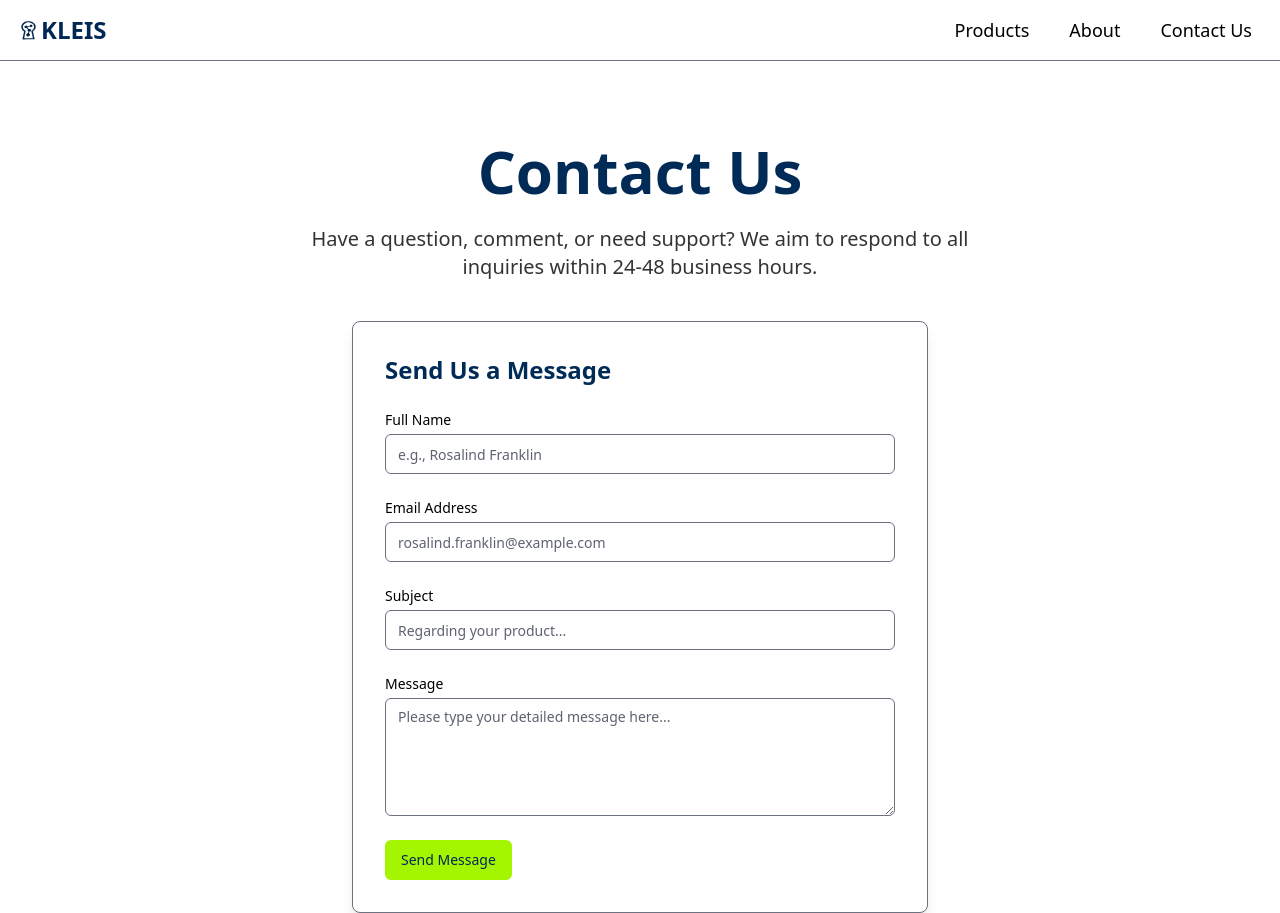
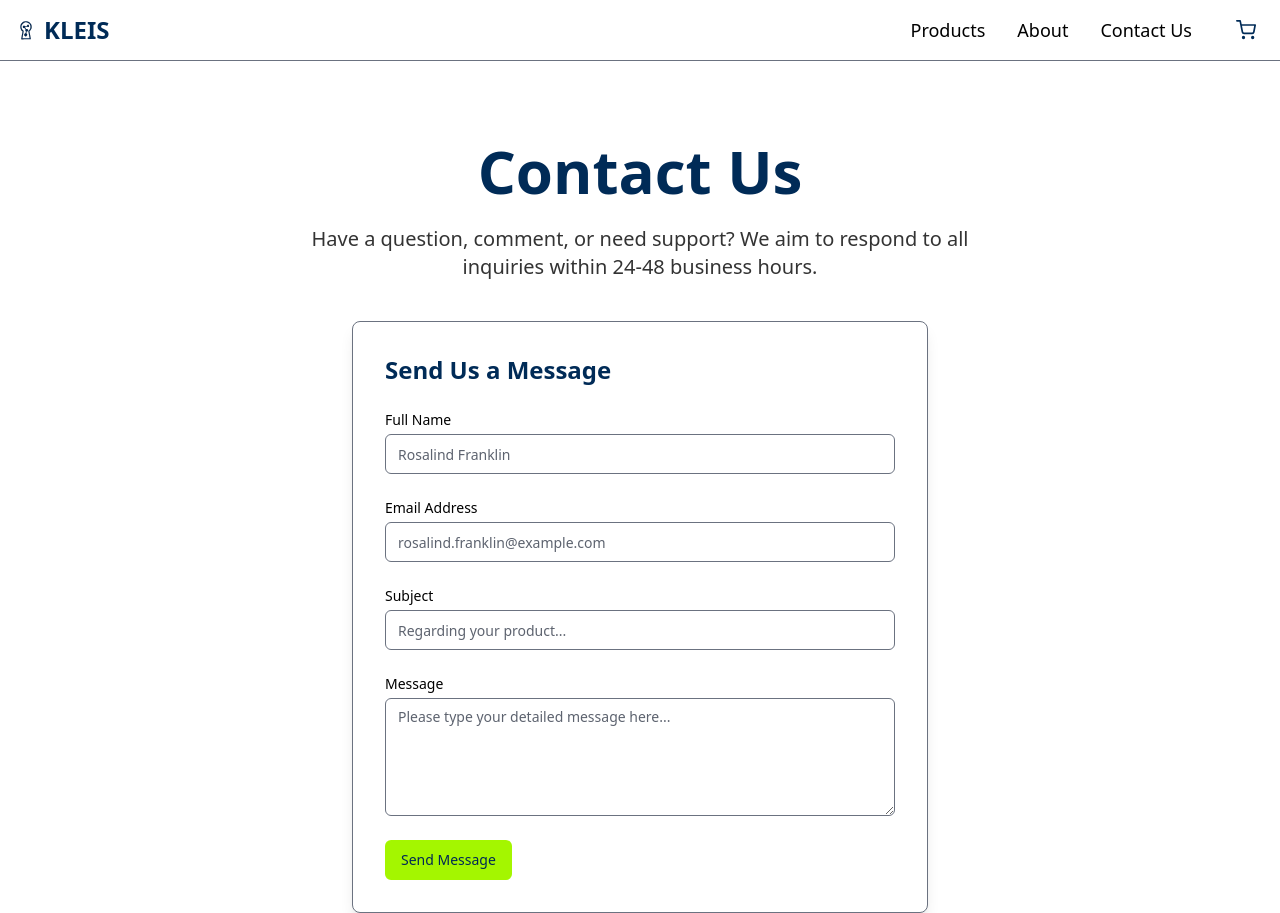
Before and after one commit to moradology/kleis, an Astro site in the folder frontend/: page /contact in a window 1280 px wide. Shown: the top 913 px of the page. Built offline with nearby package versions, Linux system fonts and the light colour scheme; Astro itself is replaced by a stand-in of ours.

Commit message:
Update nav bar with cart

```diff
--- a/frontend/src/components/ContactForm.tsx
+++ b/frontend/src/components/ContactForm.tsx
@@ -128,7 +128,7 @@ const ContactForm: React.FC = () => {
           id="name"
           value={formData.name}
           onChange={handleChange}
-          placeholder="e.g., Rosalind Franklin"
+          placeholder="Rosalind Franklin"
           className={errors.name ? 'border-destructive' : ''}
           aria-invalid={!!errors.name}
           aria-describedby={errors.name ? 'name-error' : undefined}
--- a/frontend/src/components/Header.tsx
+++ b/frontend/src/components/Header.tsx
@@ -10,15 +10,16 @@ interface NavItem {
   href: string;
 }
 
-const NAV_ITEMS: NavItem[] = [
+// Updated NAV_ITEMS to MAIN_NAV_ITEMS for clarity
+const MAIN_NAV_ITEMS: NavItem[] = [
   { label: 'Products', href: '/products' },
   { label: 'About', href: '/about' },
-  { label: 'Contact Us', href: '/contact' },
-  // Add more items as needed
+  // "Contact Us" will be added specifically for desktop nav and mobile button
 ];
 
 export default function Header() {
   const [isMobileMenuOpen, setIsMobileMenuOpen] = useState(false);
+  const [cartItemCount, setCartItemCount] = useState(0); // Example item count
 
   const toggleMobileMenu = () => {
     setIsMobileMenuOpen(!isMobileMenuOpen);
@@ -27,31 +28,93 @@ export default function Header() {
   return (
     <header className="bg-background border-b border-border sticky top-0 z-50">
       <div className="container mx-auto px-4 py-3 flex items-center justify-between">
-        <a href="/" className="flex items-center text-2xl font-bold text-navy">
-          <img src="/logo.svg" alt="Kleis Scientific Logo" className="h-8 w-[25px] rounded-sm" loading="eager"/>
-          <span>KLEIS</span>
+        <a href="/" className="flex items-center text-2xl font-bold text-primary"> {/* text-navy changed to text-primary */}
+          <img src="/logo.svg" alt="Kleis Scientific Logo" className="h-8 w-auto rounded-sm" loading="eager"/> {/* w-[25px] changed to w-auto */}
+          <span className="ml-2">KLEIS</span> {/* Added ml-2 to match user example */}
         </a>
 
-        {/* Desktop Navigation & Contact Button Wrapper */}
-        {/* Wrap nav and button, keep hidden on mobile */}
-        <div className="hidden md:flex items-center gap-6">
-          {/* Desktop Navigation Links */}
-          <nav className="flex gap-4">
-            {NAV_ITEMS.map((item) => (
+        {/* Desktop Navigation & Cart */}
+        <nav className="hidden md:flex items-center gap-8">
+          {MAIN_NAV_ITEMS.map((item) => (
             <a
               key={item.label}
               href={item.href}
-                className="text-lg font-medium text-foreground hover:text-primary hover:bg-muted/10 px-3 py-1 rounded-md transition-colors"
+              className="text-lg font-medium text-foreground hover:text-primary/70 transition-colors"
             >
               {item.label}
             </a>
           ))}
+          <a
+            href="/contact"
+            className="text-lg font-medium text-foreground hover:text-primary/70 transition-colors pr-1" // pr-1 for visual balance
+          >
+            Contact&nbsp;Us
+          </a>
+          {/* Desktop Cart Button */}
+          <a
+            href="/cart"
+            className="relative flex items-center justify-center rounded-md p-2 hover:bg-border/20 transition-colors focus-visible:ring-2 focus-visible:ring-ring focus-visible:ring-offset-2 text-primary"
+            aria-label="View shopping cart"
+          >
+            {/* Inlined SVG for cart icon */}
+            <svg
+              xmlns="http://www.w3.org/2000/svg"
+              width="24"
+              height="24"
+              viewBox="0 0 24 24"
+              fill="none"
+              stroke="currentColor"
+              strokeWidth="2"
+              strokeLinecap="round"
+              strokeLinejoin="round"
+              className="h-5 w-5"
+              aria-hidden="true"
+            >
+              <circle cx="9" cy="21" r="1" />
+              <circle cx="20" cy="21" r="1" />
+              <path d="M1 1h4l2.68 13.39a2 2 0 0 0 2 1.61h9.72a2 2 0 0 0 2-1.61L23 6H6" />
+            </svg>
+            {cartItemCount > 0 && (
+              <span className="absolute -top-1 -right-1 min-w-[1.1rem] h-[1.1rem] rounded-full bg-lime text-[10px] font-semibold flex items-center justify-center text-navy">
+                {cartItemCount}
+              </span>
+            )}
+          </a>
         </nav>
-        </div>
 
-
+        {/* Mobile Controls: Cart Icon + Menu Button */}
+        <div className="md:hidden flex items-center gap-2 sm:gap-4">
+          {/* Mobile Cart Button */}
+          <a
+            href="/cart"
+            className="relative flex items-center justify-center rounded-md p-2 hover:bg-border/20 transition-colors focus-visible:ring-2 focus-visible:ring-ring focus-visible:ring-offset-2 text-primary"
+            aria-label="View shopping cart"
+          >
+            {/* Inlined SVG for cart icon */}
+            <svg
+              xmlns="http://www.w3.org/2000/svg"
+              width="24"
+              height="24"
+              viewBox="0 0 24 24"
+              fill="none"
+              stroke="currentColor"
+              strokeWidth="2"
+              strokeLinecap="round"
+              strokeLinejoin="round"
+              className="h-5 w-5 sm:h-4 sm:w-4"
+              aria-hidden="true"
+            >
+              <circle cx="9" cy="21" r="1" />
+              <circle cx="20" cy="21" r="1" />
+              <path d="M1 1h4l2.68 13.39a2 2 0 0 0 2 1.61h9.72a2 2 0 0 0 2-1.61L23 6H6" />
+            </svg>
+            {cartItemCount > 0 && (
+              <span className="absolute -top-1 -right-1 min-w-[1.1rem] h-[1.1rem] rounded-full bg-lime text-[10px] font-semibold flex items-center justify-center text-navy">
+                {cartItemCount}
+              </span>
+            )}
+          </a>
           {/* Mobile Menu Button */}
-        <div className="md:hidden">
           <Button
             variant="ghost"
             size="icon"
@@ -71,7 +134,7 @@ export default function Header() {
         )}
       >
         <nav className="flex flex-col px-2 pt-2 pb-4 gap-1">
-          {NAV_ITEMS.map((item) => (
+          {MAIN_NAV_ITEMS.map((item) => (
             <a
               key={item.label}
               href={item.href}
@@ -87,7 +150,7 @@ export default function Header() {
             onClick={() => setIsMobileMenuOpen(false)}
           >
             Contact Us
-            <Mail className="ml-2 h-4 w-4 text-[#A4F600]" />
+            <Mail className="ml-2 h-4 w-4 text-lime" /> {/* text-[#A4F600] changed to text-lime */}
           </a>
           {/* Optional: Add mobile Sign In/Sign Up */}
           {/* <div className="flex flex-col gap-3 pt-4 border-t border-border">
--- a/frontend/tailwind.config.js
+++ b/frontend/tailwind.config.js
@@ -69,17 +69,22 @@ module.exports = {
       },
       keyframes: {
         "accordion-down": {
-          from: { height: 0 },
+          from: { height: "0" }, // Ensure string value for height
           to: { height: "var(--radix-accordion-content-height)" },
         },
         "accordion-up": {
           from: { height: "var(--radix-accordion-content-height)" },
-          to: { height: 0 },
+          to: { height: "0" }, // Ensure string value for height
+        },
+        "cart-badge-pulse": { // Added keyframes for cart badge pulse
+          "0%, 100%": { transform: "scale(1)" },
+          "50%": { transform: "scale(1.15)" },
         },
       },
       animation: {
         "accordion-down": "accordion-down 0.2s ease-out",
         "accordion-up": "accordion-up 0.2s ease-out",
+        "cart-badge-pulse": "cart-badge-pulse 0.6s ease-in-out", // Added animation class
       },
     },
   },
```
Lines whose indentation alone changed are shown as unchanged.
